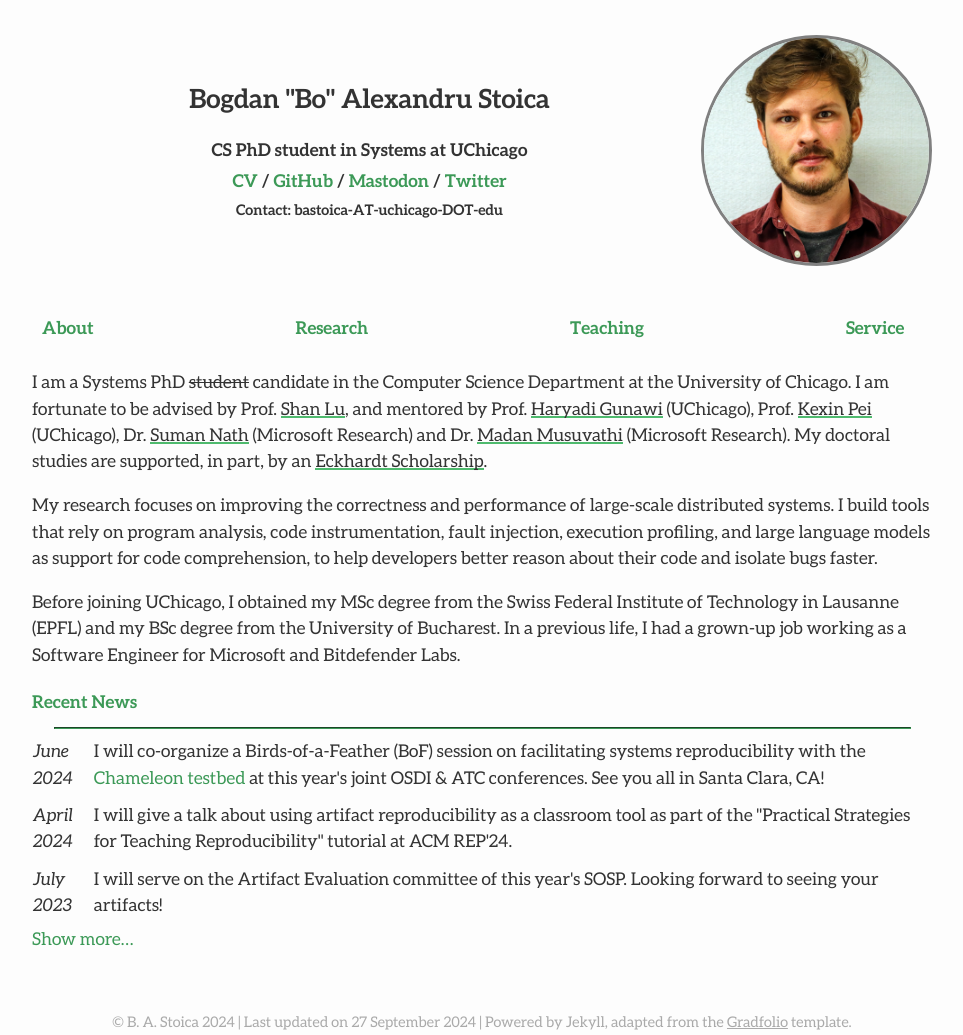
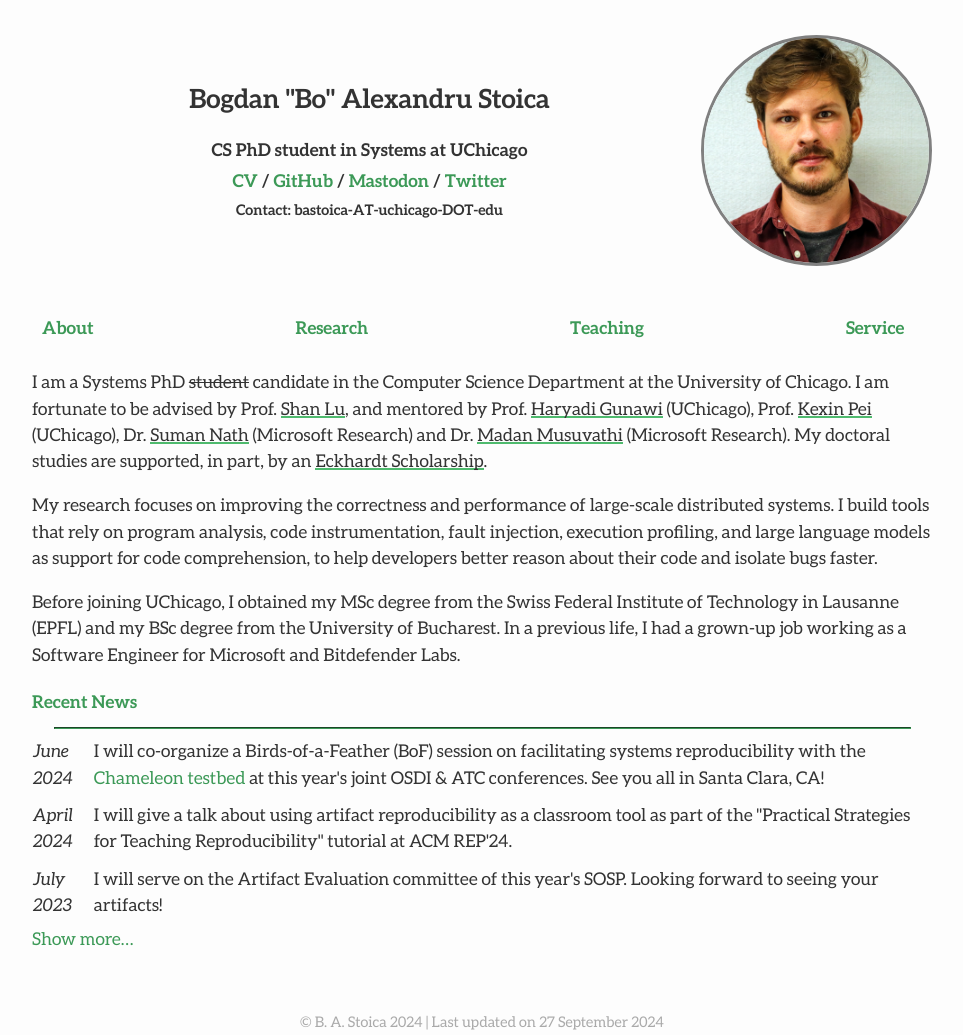
Before and after one commit to bastoica/bastoica.github.io, a Jekyll site: the page built from index.md, in a window 1280 px wide. Shown: the whole page, without its empty margins (158-1121 px from the left). Built offline with Jekyll 4.4.1, drawn with Linux system fonts in a browser that asks for light colours; nearby versions of some CDN libraries.

Commit message:
Refactored footnotes

```diff
--- a/_layouts/clean.html
+++ b/_layouts/clean.html
@@ -35,8 +35,6 @@
           <p class="copyright">
             <small> &copy; {{site.title_short}} {{ site.time | date: '%Y' }}
 				    | Last updated on {{ site.time | date_to_long_string }}
-                    | Powered by Jekyll, adapted from
-                    the <a class="copyright" target="_blank" href="https://github.com/jitinnair1/gradfolio/">Gradfolio</a> template.
             </small>
           </p>
     </body>
--- a/_layouts/default.html
+++ b/_layouts/default.html
@@ -40,8 +40,6 @@
           <p class="copyright">
             <small> &copy; {{site.title_short}} {{ site.time | date: '%Y' }}
 				    | Last updated on {{ site.time | date_to_long_string }}
-                    | Powered by Jekyll, adapted from
-                    the <a class="copyright" target="_blank" href="https://github.com/jitinnair1/gradfolio/">Gradfolio</a> template.
             </small>
           </p>
       </footer>
```
